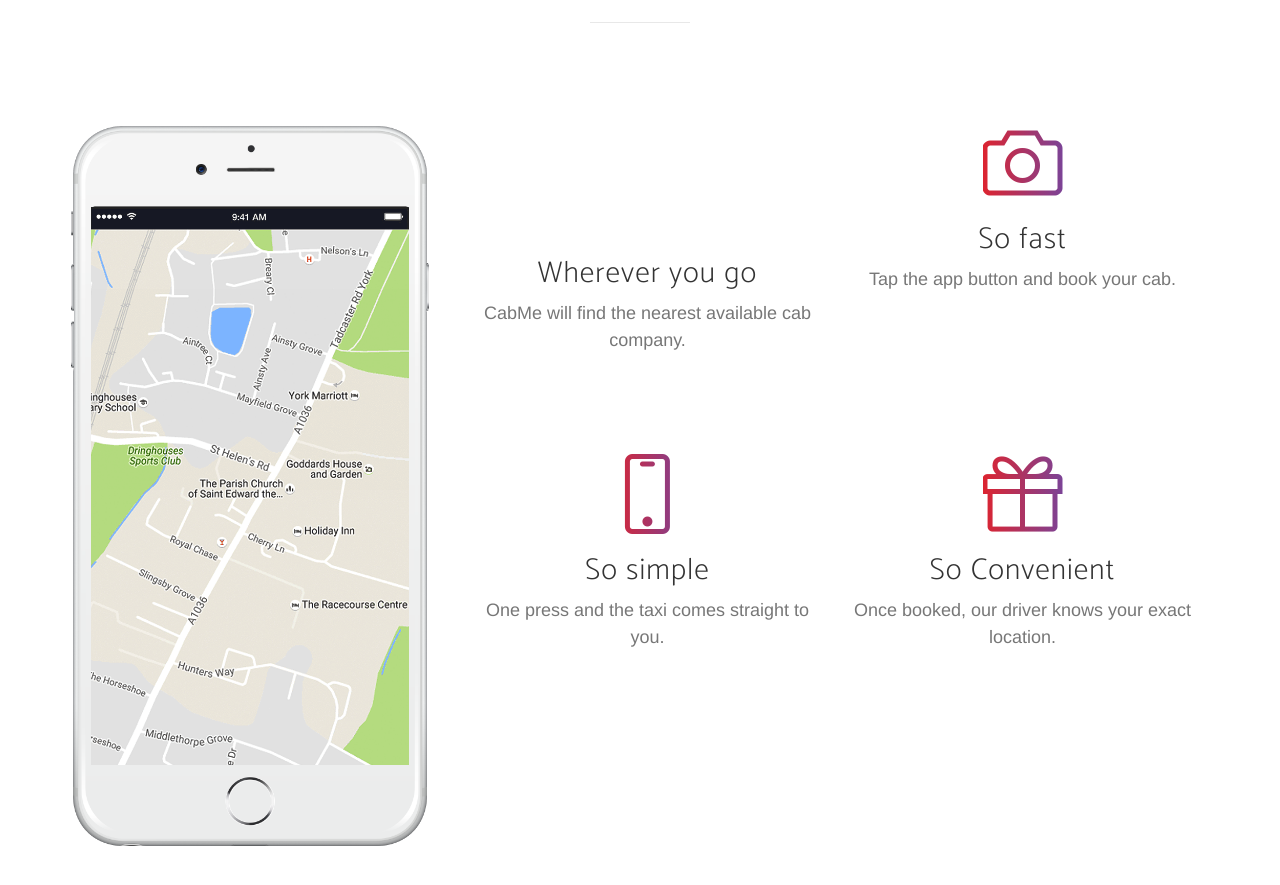
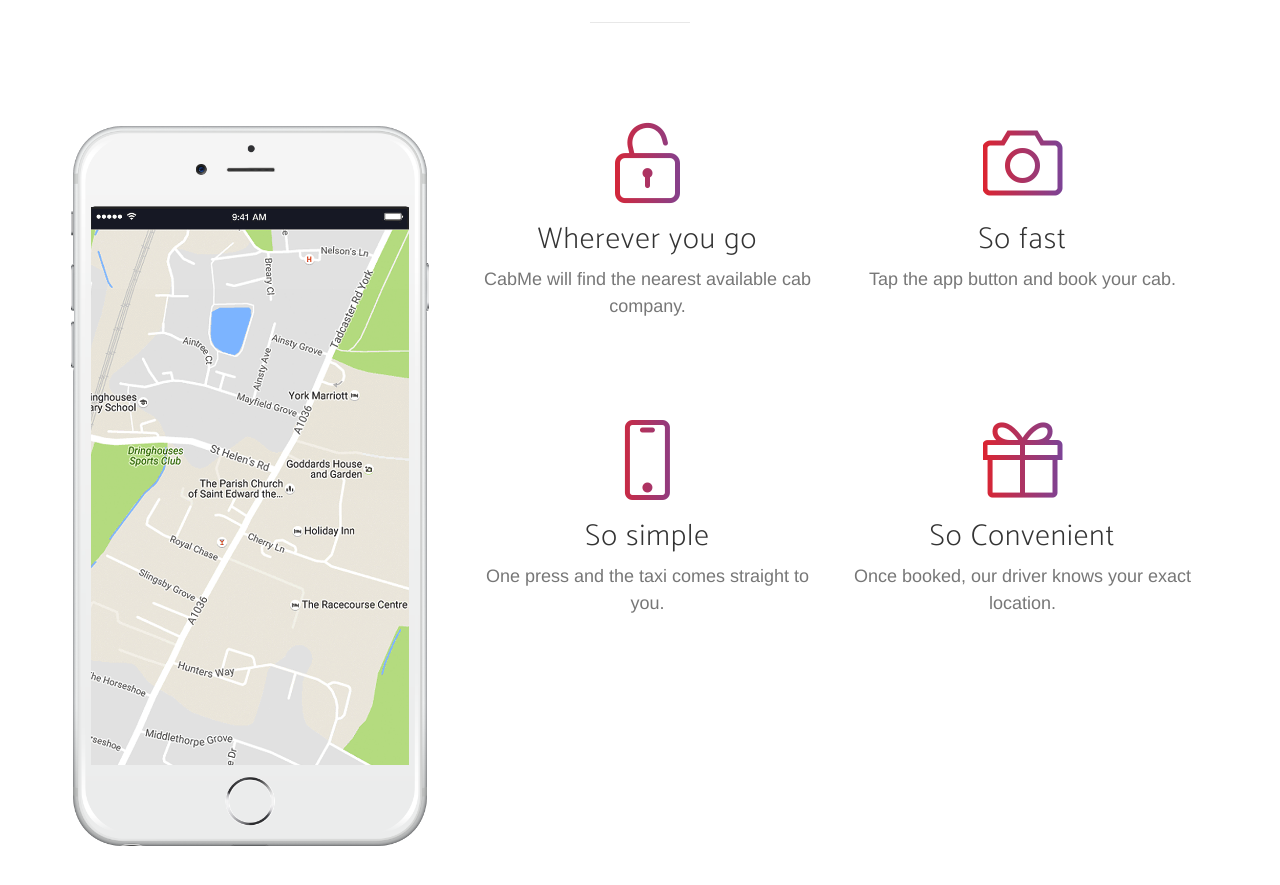
Before and after one commit to lhaith/cabme, a website: page index.html in a window 1280 px wide. Shown: the part 1693-2578 px from the top of the page. Drawn offline with nearby package versions, Linux system fonts and the light colour scheme; a web font is replaced by a local one.

Commit message:
icon revert

```diff
--- a/index.html
+++ b/index.html
@@ -146,7 +146,7 @@
                         <div class="row">
                             <div class="col-md-6">
                                 <div class="feature-item">
-                                    <i class="fa-map-marker text-primary"></i>
+                                    <i class="icon-lock-open text-primary"></i>
                                     <h3>Wherever you go</h3>
                                     <p class="text-muted">CabMe will find the nearest available cab company.</p>
                                 </div>
```
